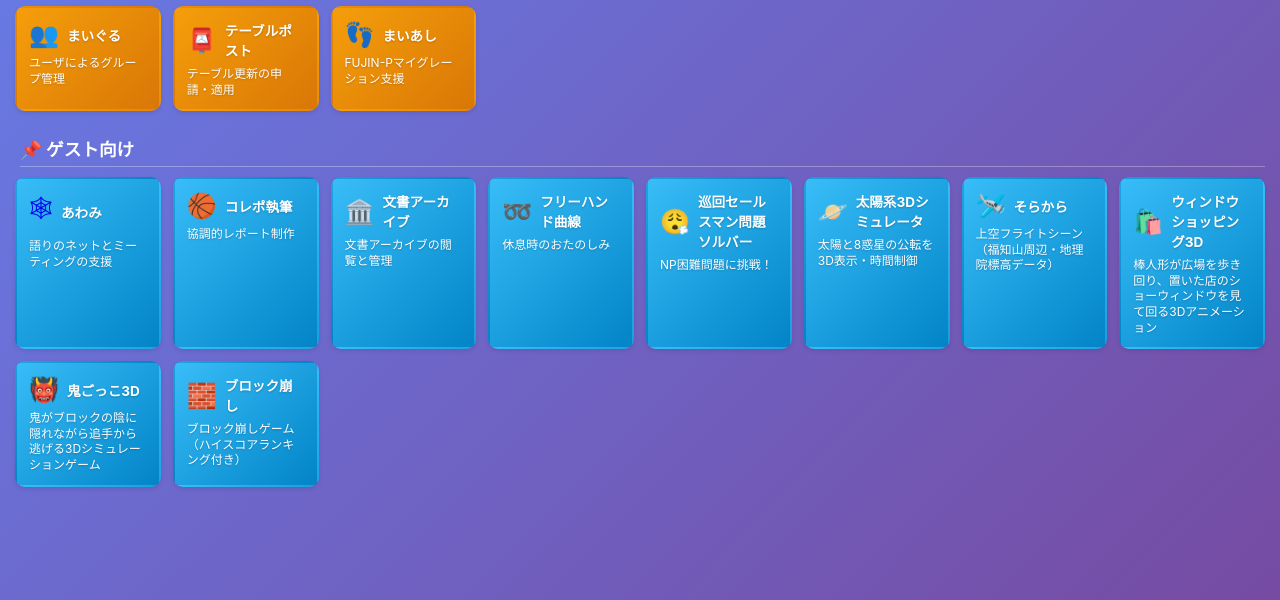
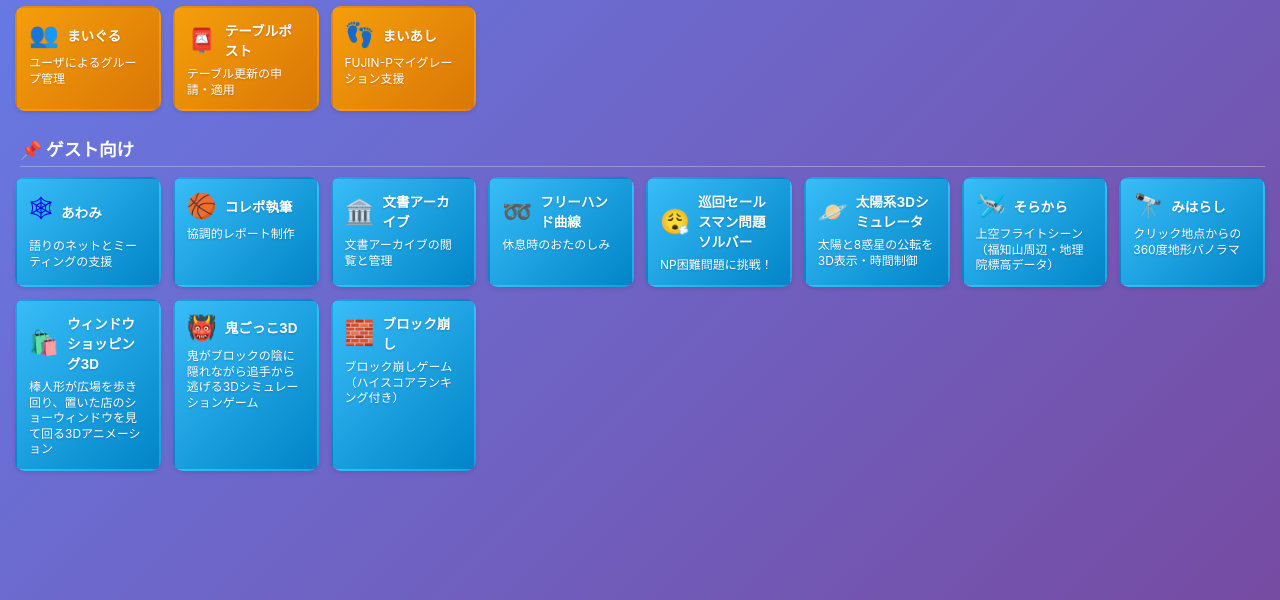
Before and after one commit to nishida-toyoaki/fujin-p, a Flask app: template fujinp/admin/templates/admin/guest_dashboard.html in a window 1280 px wide. Shown: the part 200-800 px from the top of the page. Run offline with Flask 3, Linux system fonts and the light colour scheme; the template is opened without the code that fills it: most values are stand-ins (such as "Sample title", 1, 10 or a date in 2020); some libraries are stand-ins or nearby versions.

Commit message:
Expose lookout in guest dashboard
Make the Lookout terrain panorama viewer available to logged-in guest users.

```diff
--- a/fujinp/admin/templates/admin/guest_dashboard.html
+++ b/fujinp/admin/templates/admin/guest_dashboard.html
@@ -254,6 +254,10 @@
                 <div class="app-title"><span class="app-icon">🛩️</span><h3>そらから</h3></div>
                 <p>上空フライトシーン（福知山周辺・地理院標高データ）</p>
             </a>
+            <a href="{{ url_for('lookout.index') }}" class="app-card open-sky">
+                <div class="app-title"><span class="app-icon">🔭</span><h3>みはらし</h3></div>
+                <p>クリック地点からの360度地形パノラマ</p>
+            </a>
             <a href="{{ url_for('window_shopping.index') }}" class="app-card open-sky">
                 <div class="app-title"><span class="app-icon">🛍️</span><h3>ウィンドウショッピング3D</h3></div>
                 <p>棒人形が広場を歩き回り、置いた店のショーウィンドウを見て回る3Dアニメーション</p>
```
